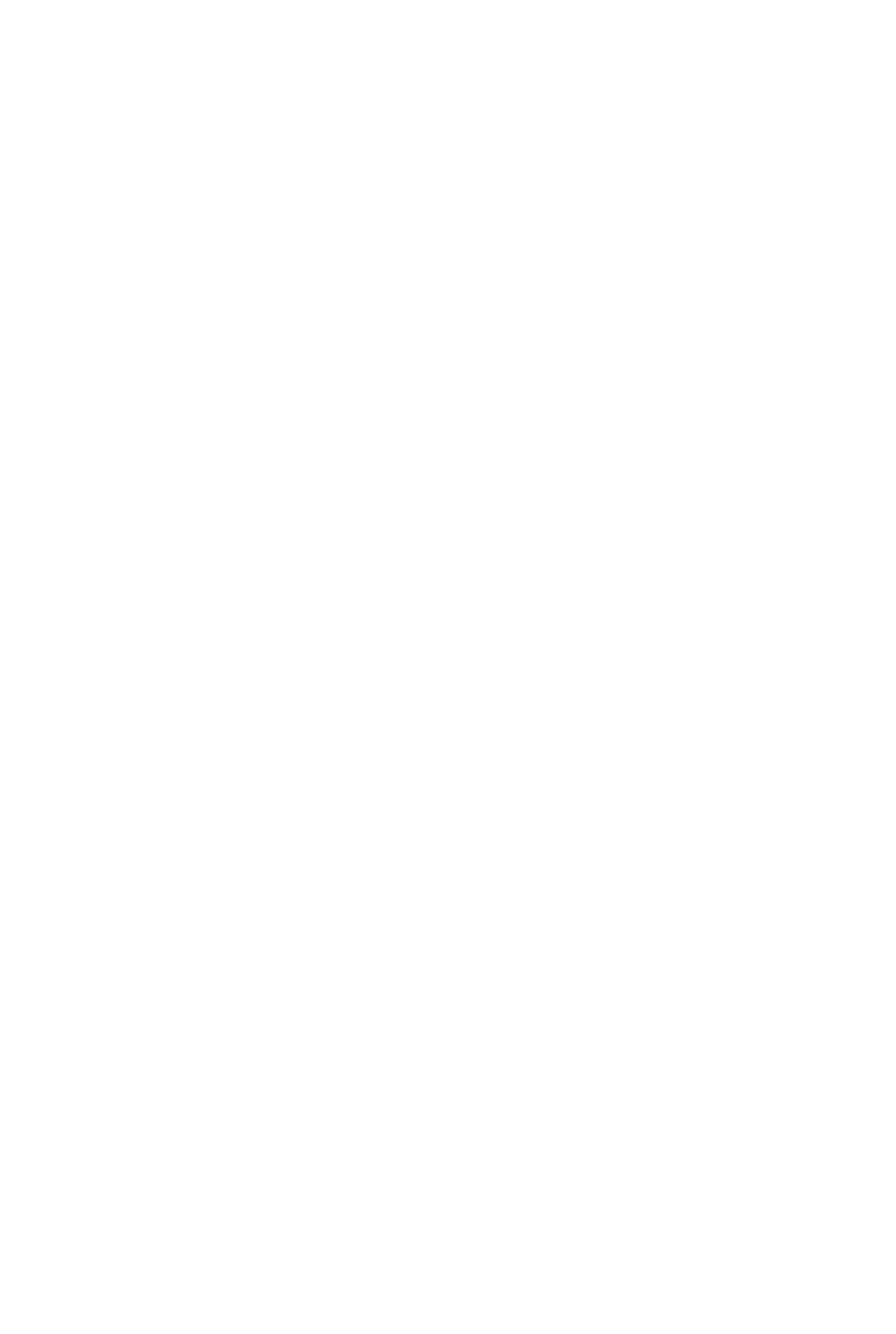
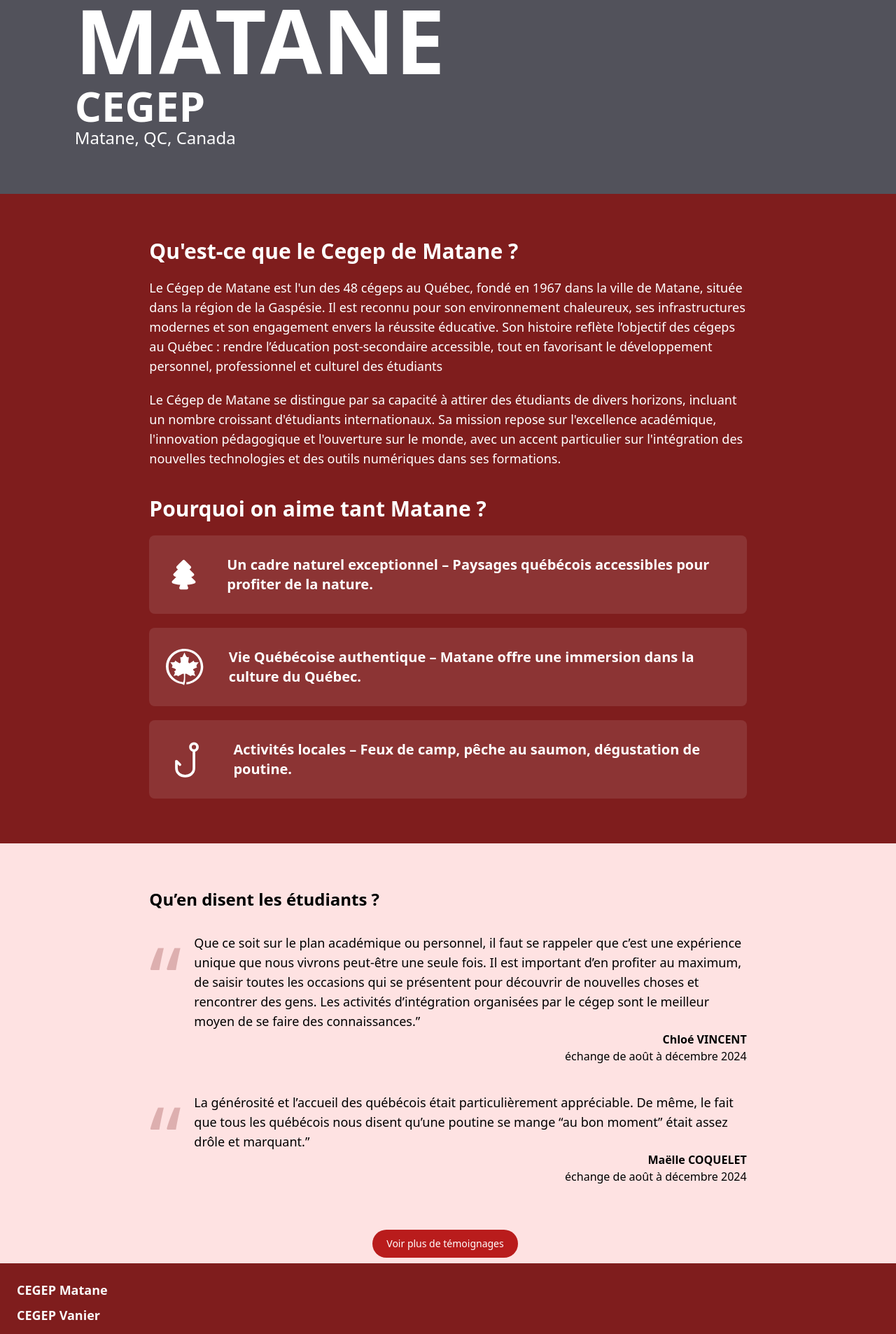
Before and after one commit to MaelleCoquelet/projetco_canada-mcoquelet_pmeloni_hpetit_cvincent, a Nuxt app: page /matane in a window 1280 px wide. Shown: the part 500-2406 px from the top of the page at 70% size. Before the commit the page ends 800 px from the top, so only its background shows below. Built offline with nearby package versions, Linux system fonts and the light colour scheme.

Commit message:
Ajout de la page Matane avec des informations sur le cégep et des témoignages d'étudiants, ainsi qu'un bouton pour voir plus de témoignages.

```diff
--- /dev/null
+++ b/pages/matane.vue
@@ -0,0 +1,85 @@
+<script setup lang="ts">
+const route = useRoute()
+</script>
+
+<template>
+    <section class="col-span-12 grid grid-cols-12 bg-zinc-600">
+        <nav class="w-full text-white col-start-2 col-end-8">
+            <div class="items-left pt-96 pb-16">
+                <h1 class="text-9xl font-bold ">MATANE</h1>
+                <h2 class="text-6xl font-bold">CEGEP</h2>
+                <h3 class="text-2xl"> Matane, QC, Canada</h3>
+            </div>
+        </nav>
+    </section>
+    <section class="col-span-12 grid grid-cols-12 text-white bg-red-900">
+    <div class="col-start-3 col-end-11 mt-16 mb-16">
+        <h4 class="text-3xl font-semibold">Qu'est-ce que le Cegep de Matane ?</h4>
+        <p class="text-lg mt-5">Le Cégep de Matane est l'un des 48 cégeps au Québec, fondé en 1967 dans la ville de Matane, située dans la région de la Gaspésie. Il est reconnu pour son environnement chaleureux, ses infrastructures modernes et son engagement envers la réussite éducative. Son histoire reflète l’objectif des cégeps au Québec : rendre l’éducation post-secondaire accessible, tout en favorisant le développement personnel, professionnel et culturel des étudiants</p>
+
+<p class="text-lg mt-5">Le Cégep de Matane se distingue par sa capacité à attirer des étudiants de divers horizons, incluant un nombre croissant d'étudiants internationaux. Sa mission repose sur l'excellence académique, l'innovation pédagogique et l'ouverture sur le monde, avec un accent particulier sur l'intégration des nouvelles technologies et des outils numériques dans ses formations.</p>
+
+
+    <h4 class="text-3xl font-semibold mt-10">Pourquoi on aime tant Matane ?</h4>
+    <div class=" flex p-6 bg-white/10 items-center rounded-lg mt-5">
+
+        <svg xmlns="http://www.w3.org/2000/svg" width="64" height="64" viewBox="0 0 24 24">
+	<g fill="none">
+		<path d="m12.594 23.258l-.012.002l-.071.035l-.02.004l-.014-.004l-.071-.036q-.016-.004-.024.006l-.004.01l-.017.428l.005.02l.01.013l.104.074l.015.004l.012-.004l.104-.074l.012-.016l.004-.017l-.017-.427q-.004-.016-.016-.018m.264-.113l-.014.002l-.184.093l-.01.01l-.003.011l.018.43l.005.012l.008.008l.201.092q.019.005.029-.008l.004-.014l-.034-.614q-.005-.019-.02-.022m-.715.002a.02.02 0 0 0-.027.006l-.006.014l-.034.614q.001.018.017.024l.015-.002l.201-.093l.01-.008l.003-.011l.018-.43l-.003-.012l-.01-.01z" />
+		<path fill="currentColor" d="M12.707 2.293a1 1 0 0 0-1.414 0l-4 4a1 1 0 0 0-.175 1.178c.247.463.633.775 1.01.987l-2.835 2.835a1 1 0 0 0 0 1.414c.478.478 1.082.77 1.634.952l-2.634 2.634a1 1 0 0 0 .396 1.657c.69.227 1.403.388 2.115.53c.78.157 1.746.312 2.845.412l-.598 1.792A1 1 0 0 0 10 22h4a1 1 0 0 0 .949-1.316l-.598-1.792c1.1-.1 2.066-.255 2.845-.411c.712-.143 1.43-.304 2.12-.532a1 1 0 0 0 .391-1.656l-2.634-2.634c.552-.181 1.156-.474 1.634-.952a1 1 0 0 0 0-1.414l-2.835-2.835c.377-.212.763-.524 1.01-.987a1 1 0 0 0-.175-1.178z" />
+	</g>
+</svg>
+
+        <p class=" text-xl ml-9 font-semibold text-left">Un cadre naturel exceptionnel – Paysages québécois accessibles pour profiter de la nature.</p>
+    </div>
+
+
+    <div class=" flex p-6 bg-white/10 items-center rounded-lg mt-5">
+
+        <svg xmlns="http://www.w3.org/2000/svg" width="64" height="64" viewBox="0 0 24 24">
+	<path fill="currentColor" d="M12.394 16.958c0-.789.338-.902 1.127-.451a54 54 0 0 0 2.704 1.465c0-.45.451-.789 1.24-.564s1.577.338 1.577.338s-.45-1.014-.676-1.464c-.338-.789 0-1.24.338-1.352c0 0-.45-.338-.789-.564c-.676-.45-.563-1.014.113-1.24c.902-.45 2.141-.9 2.141-.9c-.338-.226-.789-.79-.338-1.578c.45-.676 1.24-1.69 1.24-1.69H18.93c-.79 0-1.015-.676-1.015-1.127c0 0-1.239.901-2.14 1.465c-.79.563-1.465 0-1.352-.902a37 37 0 0 0 .338-2.93c-.451.451-1.24.339-1.69-.337c-.564-1.127-1.127-2.48-1.127-2.48S11.38 4 10.817 5.128c-.338.676-1.127.788-1.578.45a37 37 0 0 0 .338 2.93c.113.789-.563 1.352-1.352.789c-.901-.564-2.253-1.465-2.253-1.465c0 .45-.226 1.014-1.014 1.127H2.817s.789 1.014 1.24 1.69s0 1.352-.339 1.577c0 0 1.127.564 2.141.902c.676.338.902.788.113 1.24c-.226.225-.789.563-.789.563c.45.112.789.563.45 1.352c-.225.45-.675 1.464-.675 1.464s.788-.225 1.577-.338c.789-.225 1.127.226 1.24.564c0 0 1.352-.789 2.704-1.465c.676-.45 1.127-.225 1.127.45v1.916c0 1.127-.226 2.254-.564 2.93c-5.07-.564-9.352-4.62-9.352-10.028c0-5.521 4.62-10.029 10.366-10.029c5.747 0 10.367 4.508 10.367 10.029c0 5.183-4.057 9.464-9.24 10.028v1.352C19.268 22.592 24 17.746 24 11.775C24 5.352 18.592.282 11.944.282C5.408.282 0 5.352 0 11.662c0 5.521 4.169 10.14 9.69 11.155c.902.225 1.465.338 2.028.901c.564-1.126.676-3.38.676-4.62Z" />
+</svg>
+
+        <p class=" text-xl ml-9 font-semibold text-left">Vie Québécoise authentique – Matane offre une immersion dans la culture du Québec. </p>
+    </div>
+
+
+    <div class=" flex p-6 bg-white/10 items-center rounded-lg mt-5">
+
+        <svg xmlns="http://www.w3.org/2000/svg" width="64" height="64" viewBox="0 0 24 24">
+	<path fill="none" stroke="currentColor" stroke-linecap="round" stroke-linejoin="round" stroke-width="1.5" d="M16 7a2 2 0 1 0 0-4a2 2 0 0 0 0 4m0 0v10c0 6-10 6-10 0v-4l2 2" />
+</svg>
+        <p class=" text-xl ml-9 font-semibold text-left">Activités locales – Feux de camp, pêche au saumon, dégustation de poutine. </p>
+    </div>
+
+</div>
+    </section>
+
+<!-- Temoignages -->
+
+    <section class="col-span-12 grid grid-cols-12 text-black bg-red-100">
+        <div class="col-start-3 col-end-11 mt-16 mb-16">
+            <h5 class="text-2xl font-bold mb-8">Qu’en disent les étudiants ?</h5>
+            <div class="relative">
+
+
+                <p class="text-9xl absolute top-0 left-0 text-red-900 opacity-25">“</p>
+                <p class="ml-16 text-lg">Que ce soit sur le plan académique ou personnel, il faut se rappeler que c’est une expérience unique que nous vivrons peut-être une seule fois. Il est important d’en profiter au maximum, de saisir toutes les occasions qui se présentent pour découvrir de nouvelles choses et rencontrer des gens. Les activités d’intégration organisées par le cégep sont le meilleur moyen de se faire des connaissances.”</p>
+<p class="ml-16 font-bold text-right">Chloé VINCENT</p>
+<p class="ml-16 text-right">échange de août à décembre 2024</p>
+            </div>
+
+
+            <div class="relative mt-10">
+                <p class="text-9xl absolute top-0 left-0 text-red-900 opacity-25">“</p>
+                <p class="ml-16 text-lg">La générosité et l’accueil des québécois était particulièrement appréciable. De même, le fait que tous les québécois nous disent qu’une poutine se mange “au bon moment” était assez drôle et marquant.”</p>
+                <p class="ml-16 font-bold text-right">Maëlle COQUELET</p>
+                <p class="ml-16 text-right">échange de août à décembre 2024</p>
+            </div>
+        </div>
+
+    </section>
+    <section class="bg-red-100 flex justify-center">
+    <button class="text-white flex bg-red-700 hover:bg-red-800 focus:outline-none focus:ring-4 focus:ring-red-300 font-medium rounded-full text-sm px-5 py-2.5 text-center me-2 mb-2 dark:bg-red-600 dark:hover:bg-red-700 dark:focus:ring-red-900">Voir plus de témoignages</button>
+</section>
+</template>
--- a/pages/vanier.vue
+++ b/pages/vanier.vue
@@ -80,4 +80,7 @@
             </div>
         </div>
     </section>
+    <section class="bg-red-100 flex justify-center">
+    <button class="text-white flex bg-red-700 hover:bg-red-800 focus:outline-none focus:ring-4 focus:ring-red-300 font-medium rounded-full text-sm px-5 py-2.5 text-center me-2 mb-2 dark:bg-red-600 dark:hover:bg-red-700 dark:focus:ring-red-900">Voir plus de témoignages</button>
+</section>
 </template>
```
